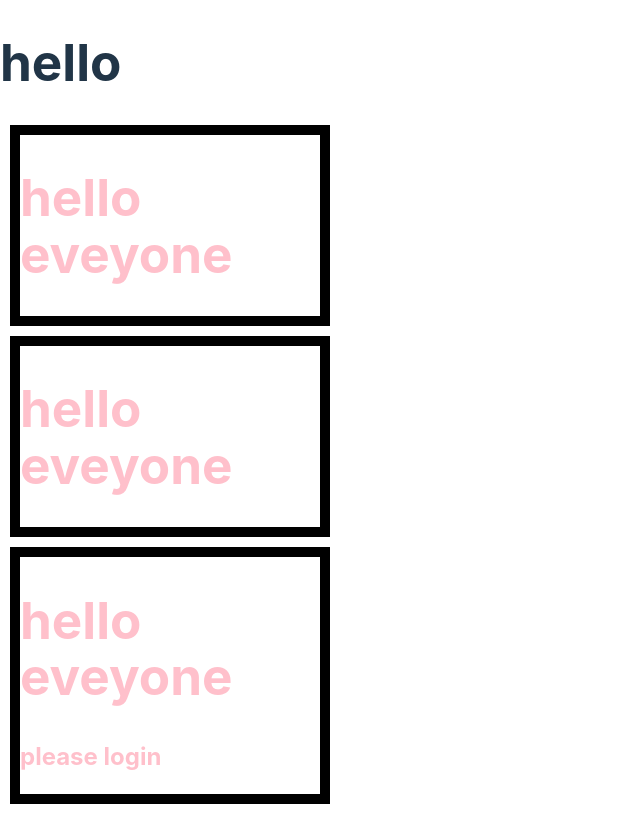
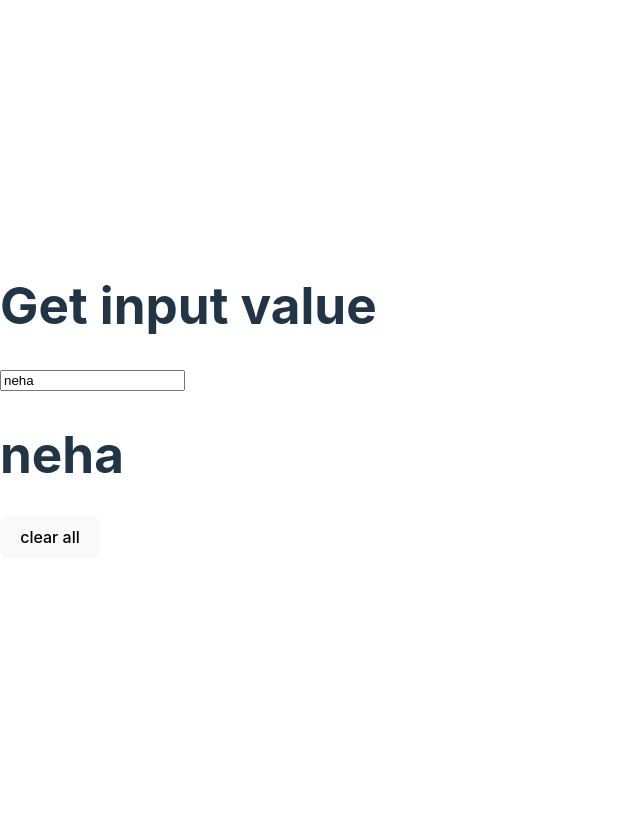
Before and after one commit to yahoowecanwork2/tic-tac-toe-, a React (Vite) app in the folder nehareact/: page / in a window 1280 px wide. Shown: the whole page, without its empty margins (0-640 px from the left). Built offline with nearby package versions, Linux system fonts and the light colour scheme.

Commit message:
get input field value

```diff
--- a/nehareact/src/App.jsx
+++ b/nehareact/src/App.jsx
@@ -1,24 +1,15 @@
 
 import { useState } from "react";
-import Props from "./props";
-import Wraper from "./propsad";
+
+
 function App() {
-
+  const [val, setVal] = useState("neha")
   return (
     <div>
-      <h1>hello</h1>
-      {/* <Props name="neha" />
-      <Props /> */}
-      <Wraper>
-        <h1>hello eveyone</h1>
-      </Wraper>
-      <Wraper>
-        <h1>hello eveyone</h1>
-      </Wraper>
-      <Wraper>
-        <h1>hello eveyone</h1>
-        <h2>please login</h2>
-      </Wraper>
+      <h1>Get input value</h1>
+      <input type="text" value={val} onChange={(event) => setVal(event.target.value)} placeholder="Enter user name" />
+      <h1>{val}</h1>
+      <button onClick={() => setVal("")}>clear all</button>
     </div>
   )
 }
```
